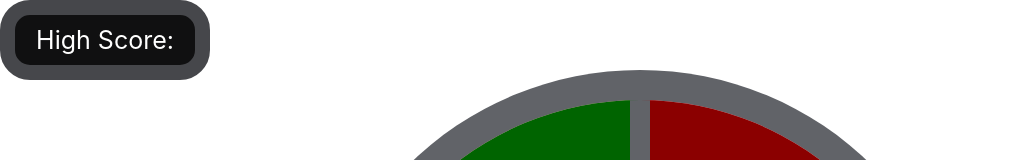
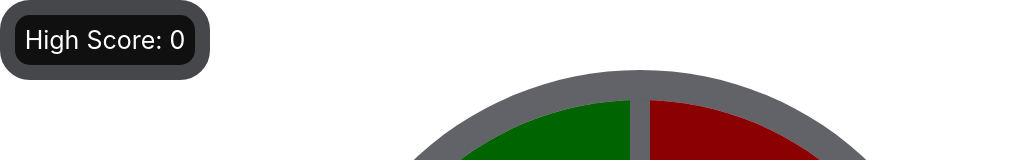
Before and after one commit to jergra/siimon-says, a React (Create React App) app: page / in a window 1280 px wide. Shown: the top 160 px of the page, without its empty margins (0-1033 px from the left). Built offline with nearby package versions, Linux system fonts and the light colour scheme.

Commit message:
high score

```diff
--- a/src/App.js
+++ b/src/App.js
@@ -32,6 +32,14 @@ function App() {
     setTimeout(TurnOn, 500, sequence[0]);
     setTimeout(TurnOff, 750, sequence[0]);
     setRound(round + 1)
+  }
+
+  function getHighScore() {
+    if (localStorage.getItem("rounds") === null) {
+      return '0'
+    } else {
+      return localStorage.getItem("rounds")
+    }
   }
 
   function Attempt(quadrant) {
@@ -189,7 +197,7 @@ function App() {
       {brightenBlue && turnOnB()}
       {brightenYellow && turnOnEb()}
 
-      <div className="highScore">High Score: {localStorage.getItem("rounds")}</div>
+      <div className="highScore">High Score: {getHighScore()}</div>
       <div className="press" onClick={Start}>{round === 0 ? <div className="launch" onClick={launch}>Press</div> : round}</div>
       <div className="circleContainer">
       <div className="circle">
```
